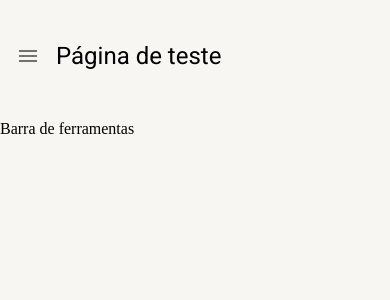
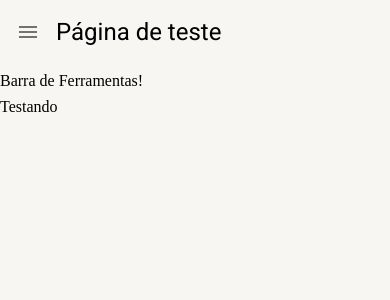
Before and after one commit to deyvsonaguiar/react-material-ui-curso-ts, a React (Create React App) app: page /pagina-inicial in a window 390 px wide. Shown: the top 300 px of the page. Built offline with nearby package versions, Linux system fonts and the light colour scheme.

Commit message:
feat: layout base responsivo, finalizando layout base das páginas

```diff
--- a/src/pages/dashboard/Dashboard.tsx
+++ b/src/pages/dashboard/Dashboard.tsx
@@ -3,7 +3,7 @@ import { LayoutBaseDePagina } from '../../shared/layouts/LayoutBaseDePagina'
 
 export const Dashboard: React.FC = () => {
   return (
-    <LayoutBaseDePagina titulo='Página de teste'>
+    <LayoutBaseDePagina titulo='Página de teste' barraDeFerramentas='Barra de Ferramentas!'>
 
     </LayoutBaseDePagina>
   )
--- a/src/shared/layouts/LayoutBaseDePagina.tsx
+++ b/src/shared/layouts/LayoutBaseDePagina.tsx
@@ -5,22 +5,35 @@ import { useAppDrawerContext } from '../contexts'
 interface ILayoutBaseDePaginaProps {
   children?: React.ReactNode
   titulo: string
+  barraDeFerramentas?: React.ReactNode
 }
 
-export const LayoutBaseDePagina: React.FC<ILayoutBaseDePaginaProps> = ({ children, titulo }) => {
+export const LayoutBaseDePagina: React.FC<ILayoutBaseDePaginaProps> = ({
+  children, titulo, barraDeFerramentas
+}) => {
 
   const theme = useTheme()
   const smDown = useMediaQuery(theme.breakpoints.down('sm'))
+  const mdDown = useMediaQuery(theme.breakpoints.down('md'))
   const {toggleDrawerOpen} = useAppDrawerContext()
 
   return (
     <Box height='100%' display='flex' flexDirection='column' gap={1}>
-      <Box padding={1} display='flex' alignItems='center' height={theme.spacing(12)} gap={1}>
-        {smDown && (<IconButton onClick={toggleDrawerOpen}><Icon>menu</Icon></IconButton>)}
-        <Typography variant='h5'>{titulo}</Typography>
+      <Box padding={1} display='flex' alignItems='center' gap={1}
+        height={theme.spacing(smDown? 6: mdDown? 8 : 12)} >
+        {smDown && (
+          <IconButton onClick={toggleDrawerOpen}><Icon>menu</Icon></IconButton>
+        )}
+        <Typography
+          variant={smDown? 'h5' : mdDown? 'h4': 'h3'}
+          whiteSpace='nowrap' overflow='hidden' textOverflow='ellipsis'>
+          {titulo}
+        </Typography>
       </Box>
-      <Box>Barra de ferramentas</Box>
-      <Box>{children}</Box>
+      {barraDeFerramentas && (
+        <Box>{barraDeFerramentas}</Box>
+      )}
+      <Box flex={1} overflow='auto'>Testando {children}</Box>
     </Box>
   )
 }
```
